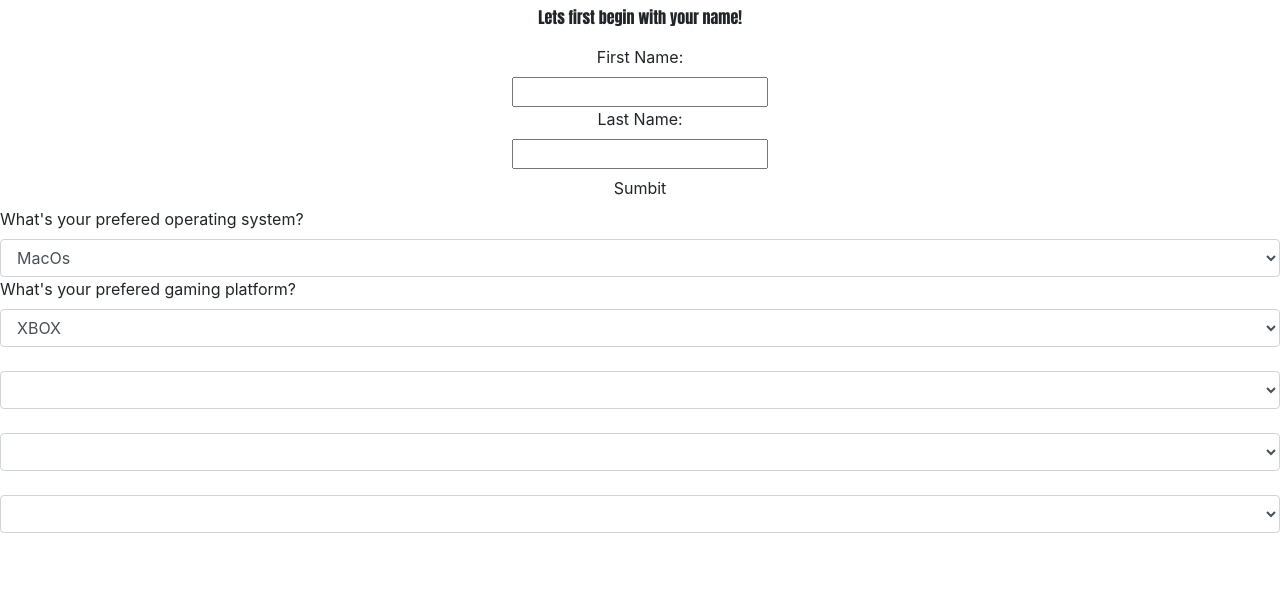
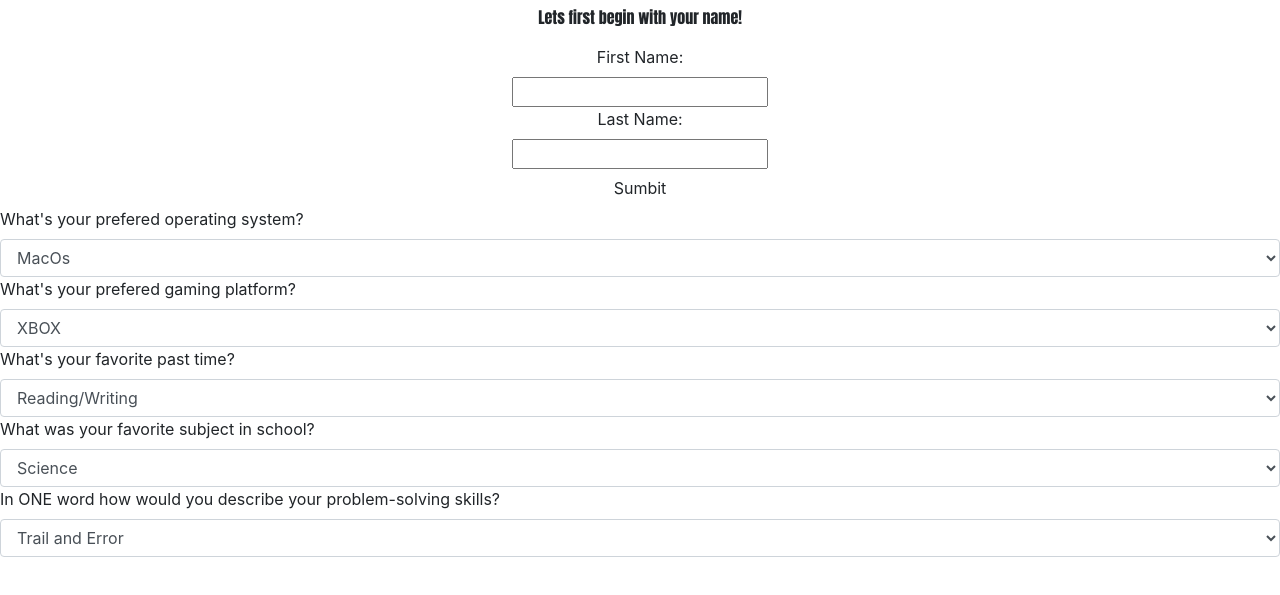
Before and after one commit to yessi11/languageSuggester, a plain HTML site: page index.html in a window 1280 px wide. Shown: the part 97-692 px from the top of the page. Drawn offline with Linux system fonts and the light colour scheme.

```diff
--- a/index.html
+++ b/index.html
@@ -42,26 +42,26 @@
         <option> PlayStation </option>
         <option> Nintendo </option>
       </select>
-      <label for="form-control"> </label>
+      <label for="form-control"> What's your favorite past time?</label>
       <select class="form-control" id="question3">
-        <option> </option>
-        <option> </option>
-        <option> </option>
-        <option> </option>
+        <option> Reading/Writing </option>
+        <option> video games</option>
+        <option> Drawing/Painting </option>
+        <option> Music </option>
       </select>
-      <label for="form-control"> </label>
+      <label for="form-control"> What was your favorite subject in school?</label>
       <select class="form-control" id="question4">
-        <option> </option>
-        <option> </option>
-        <option> </option>
-        <option> </option>
+        <option> Science </option>
+        <option> Math</option>
+        <option> Art</option>
+        <option> English</option>
       </select>
-      <label for="form-control"> </label>
+      <label for="form-control"> In ONE word how would you describe your problem-solving skills?</label>
       <select class="form-control" id="question5">
-        <option> </option>
-        <option> </option>
-        <option> </option>
-        <option> </option>
+        <option> Trail and Error</option>
+        <option> Means-End Analysis</option>
+        <option> Difference Reduction</option>
+        <option> Brainstorming</option>
       </select>
 
     </from>
```
